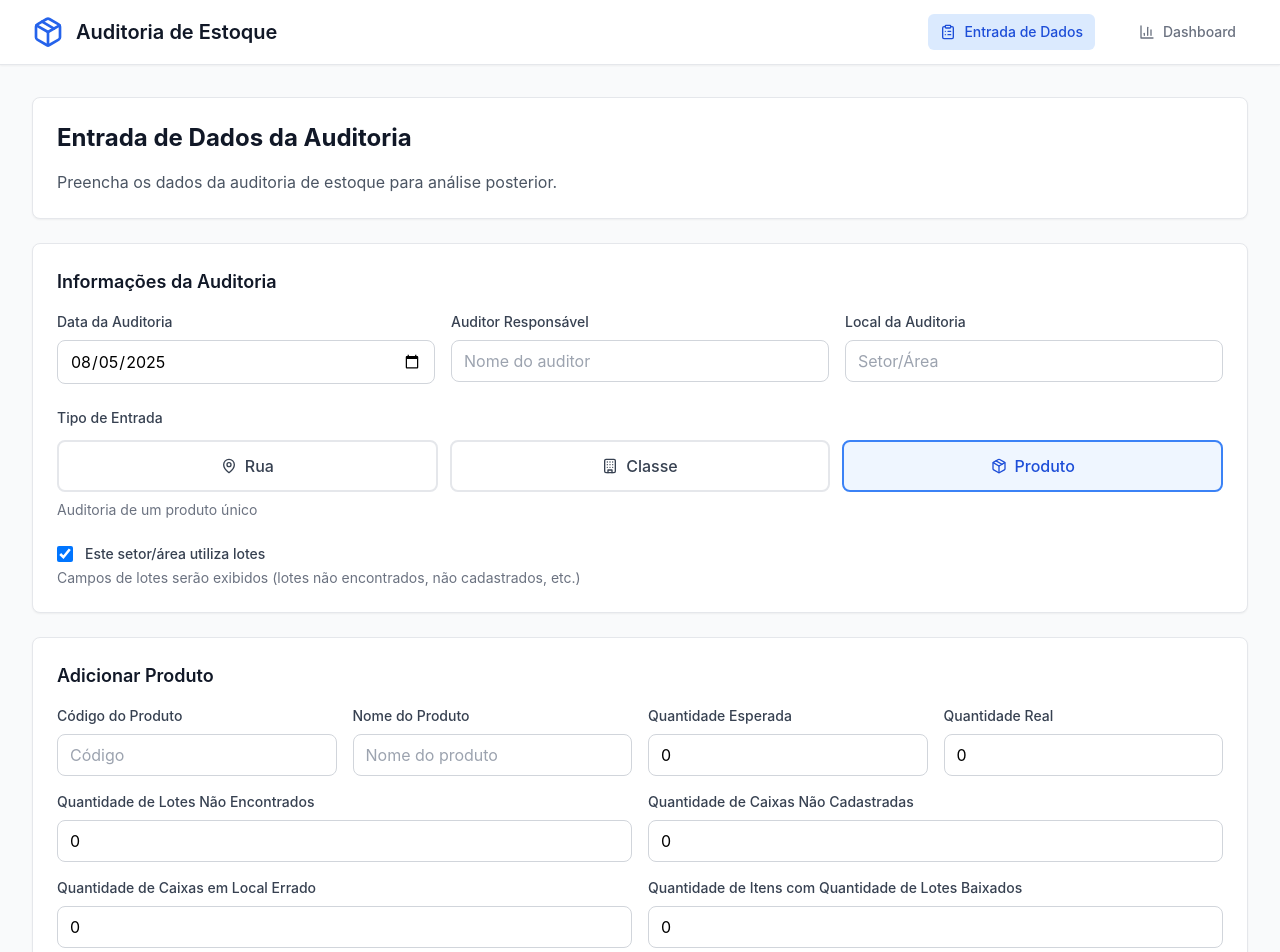
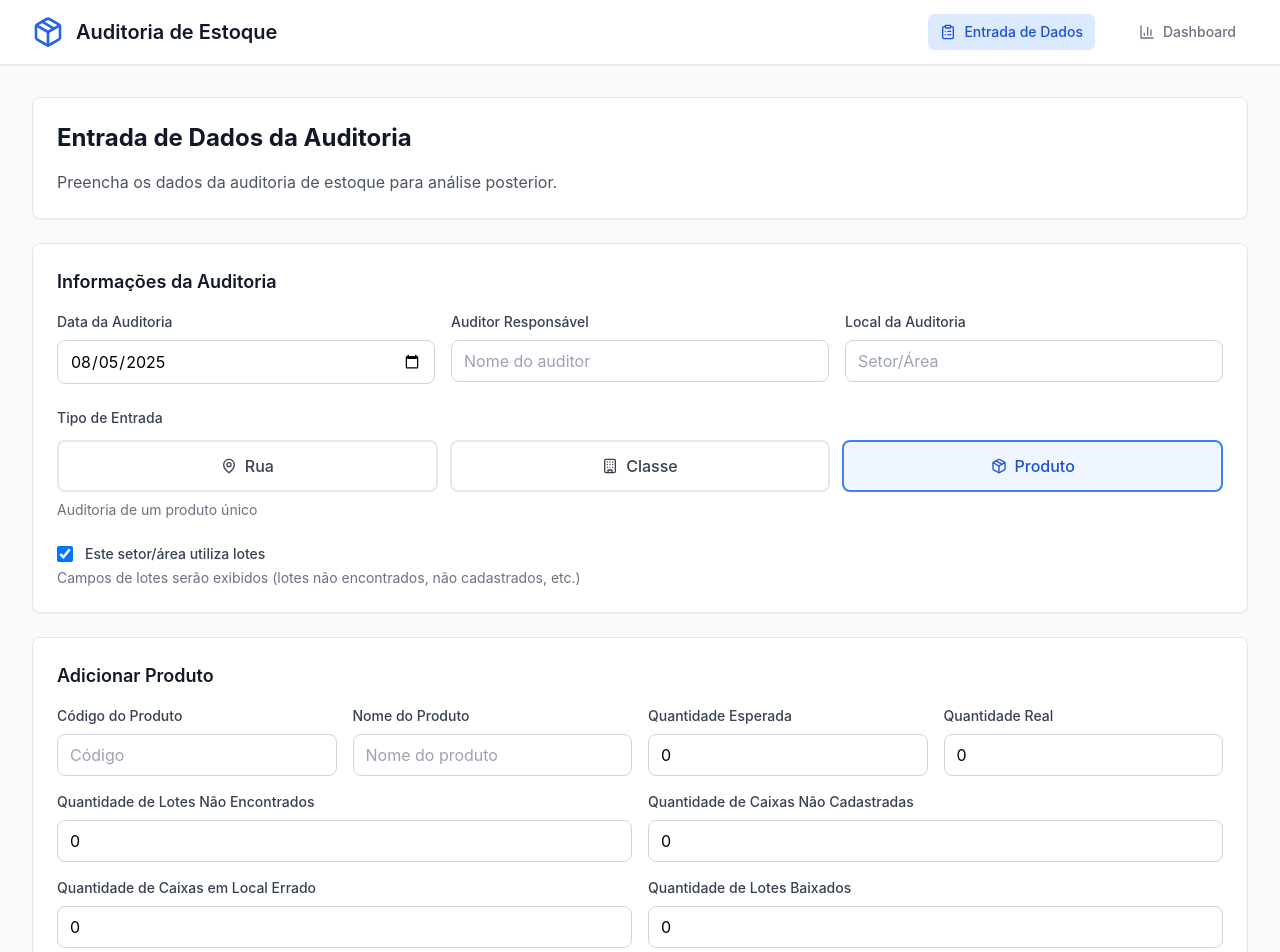
Before and after one commit to filiprvrgs/auditoria-estoque, a React (Vite) app: page / in a window 1280 px wide. Shown: the top 952 px of the page. Built offline with nearby package versions, Linux system fonts and the light colour scheme.

Commit message:
feat: simplificar label do campo para Quantidade de Lotes Baixados

```diff
--- a/src/pages/DataEntry.tsx
+++ b/src/pages/DataEntry.tsx
@@ -351,7 +351,7 @@ export default function DataEntry() {
             </div>
             <div>
               <label className="block text-sm font-medium text-gray-700 mb-2">
-                Quantidade de Itens com Quantidade de Lotes Baixados
+                Quantidade de Lotes Baixados
               </label>
               <input
                 type="number"
```
